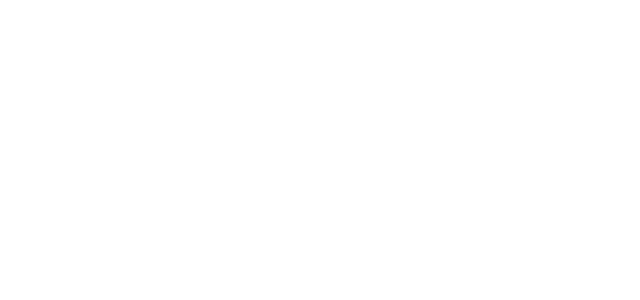
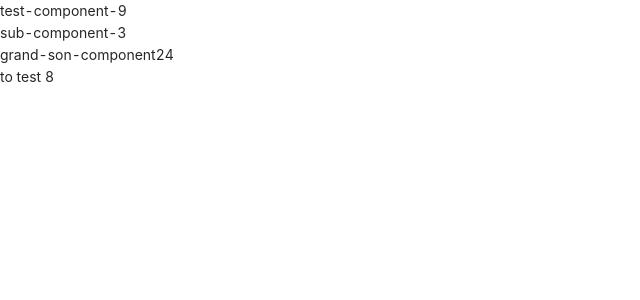
Before and after one commit to xiaojingming/react-project, a React (Vite) app: page /test9 in a window 1280 px wide. Before the commit this address had no page. Shown: the top 300 px of the page, without its empty margins (0-640 px from the left). Built offline with nearby package versions, Linux system fonts and the light colour scheme.

Commit message:
useContext hook and react-router

```diff
--- a/src/App.tsx
+++ b/src/App.tsx
@@ -8,6 +8,7 @@ import TestComponent5 from './pages/Test/index5';
 import TestComponent6 from './pages/Test/index6';
 import TestComponent7 from './pages/Test/index7';
 import TestComponent8 from './pages/Test/index8';
+import TestComponent9 from './pages/Test/index9';
 import CommentComponent from './pages/Comment';
 import TodoListComponent from './pages/TodoList';
 import 'antd/dist/antd.css';
@@ -24,6 +25,7 @@ function App() {
         <Route path="/test6" element={<TestComponent6 />} />
         <Route path="/test7" element={<TestComponent7 />} />
         <Route path="/test8" element={<TestComponent8 />} />
+        <Route path="/test9" element={<TestComponent9 />} />
         <Route path="/comment" element={<CommentComponent />} />
         <Route path="/todolist" element={<TodoListComponent />} />
       </Routes>
--- /dev/null
+++ b/src/hooks/useContext.ts
@@ -0,0 +1,8 @@
+import { createContext } from 'react';
+
+const Context = createContext({
+  name: '',
+  age: 0,
+});
+
+export default Context;
--- /dev/null
+++ b/src/pages/Test/components/subComponent3.tsx
@@ -0,0 +1,26 @@
+import { useContext } from 'react';
+import Context from '../../../hooks/useContext';
+
+function GrandSonComponent() {
+  const context = useContext<{
+    name: string;
+    age: number;
+  }>(Context);
+  return (
+    <div>
+      grand-son-component
+      {context.age}
+    </div>
+  );
+}
+
+function SubComponent3() {
+  return (
+    <div>
+      sub-component-3
+      <GrandSonComponent />
+    </div>
+  );
+}
+
+export default SubComponent3;
--- /dev/null
+++ b/src/pages/Test/index9.tsx
@@ -0,0 +1,28 @@
+/* eslint-disable react/jsx-no-constructed-context-values */
+import { useNavigate } from 'react-router-dom';
+import Context from '../../hooks/useContext';
+import SubComponent3 from './components/subComponent3';
+
+function TestComponent9() {
+  const navigate = useNavigate();
+  const val = {
+    name: 'xiao',
+    age: 24,
+  };
+  return (
+    <Context.Provider value={val}>
+      <div>
+        test-component-9
+        <SubComponent3 />
+        <div
+          style={{ cursor: 'pointer' }}
+          onClick={() => navigate('/test8')}
+        >
+          to test 8
+        </div>
+      </div>
+    </Context.Provider>
+  );
+}
+
+export default TestComponent9;
```
